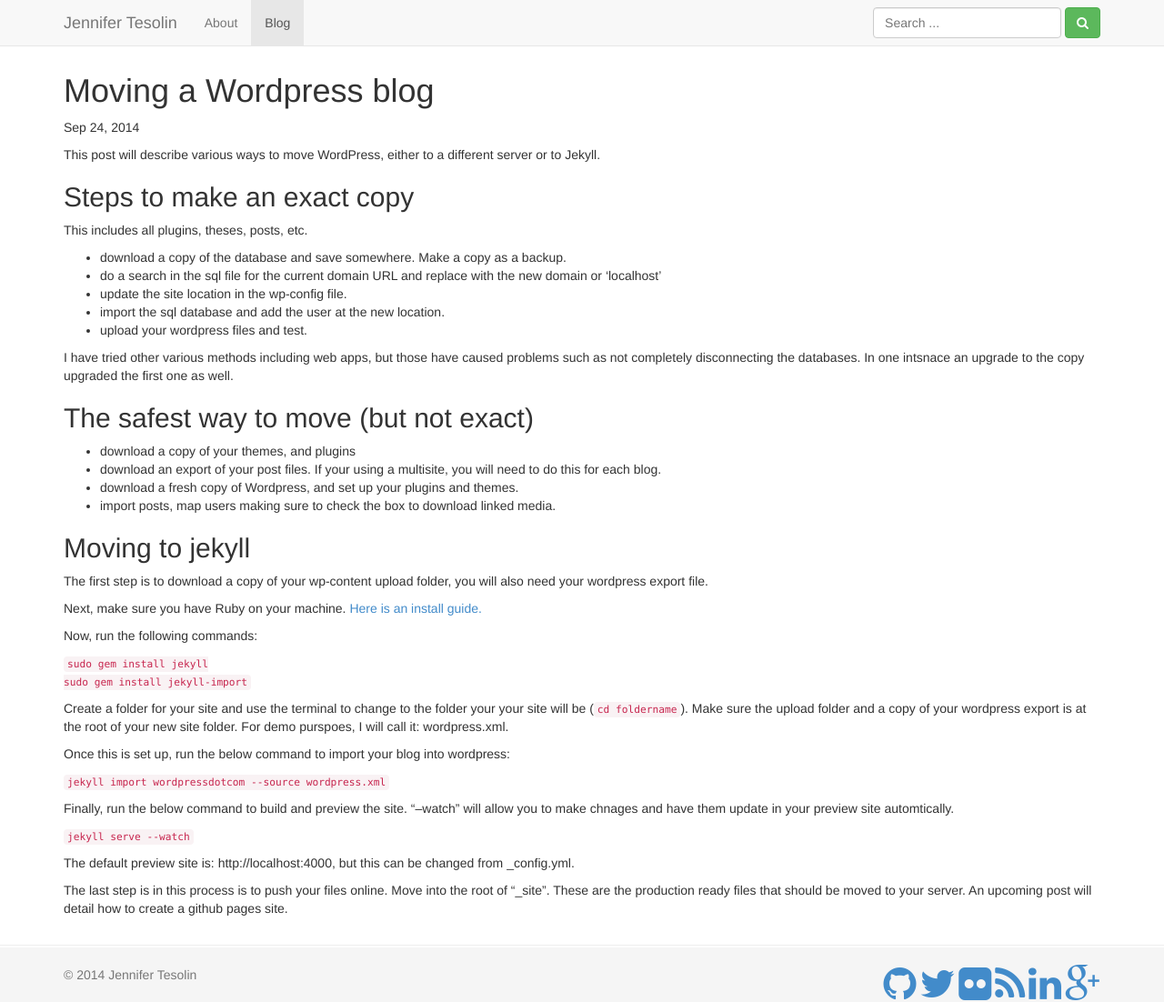
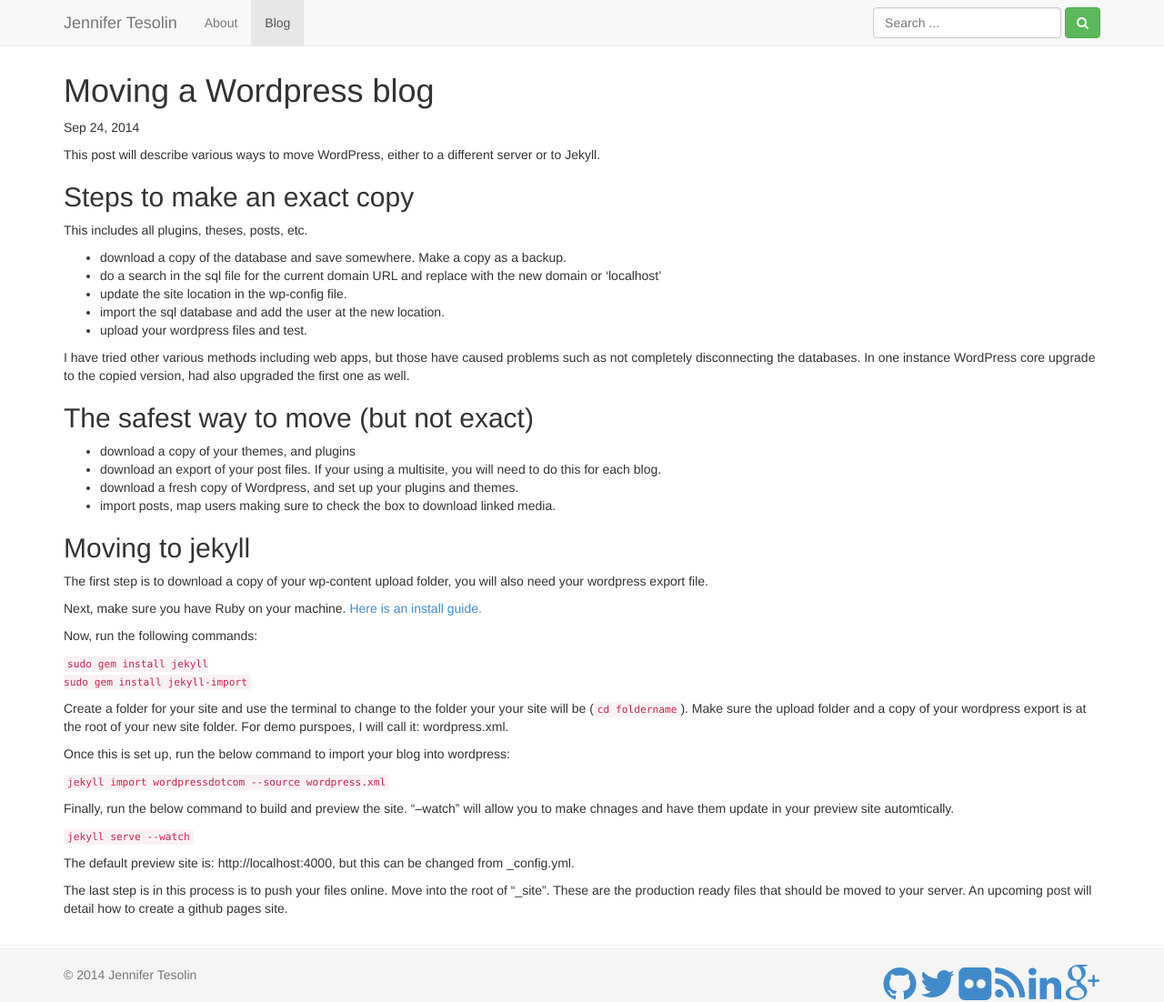
Before and after one commit to jennifert/jekyll-site, a Jekyll site: the page built from _posts/2014-09-24-Moving-a-WordPress-Blog.markdown, in a window 1280 px wide and 1102 px high. Shown: the whole window at 91% size. Built offline with Jekyll 4.4.1, drawn with Linux system fonts in a browser that asks for light colours.

Commit message:
Fixed typo

```diff
--- a/_posts/2014-09-24-Moving-a-WordPress-Blog.markdown
+++ b/_posts/2014-09-24-Moving-a-WordPress-Blog.markdown
@@ -25,7 +25,7 @@ This includes all plugins, theses, posts, etc.
 - import the sql database and add the user at the new location.
 - upload your wordpress files and test.
 
-I have tried other various methods including web apps, but those have caused problems such as not completely disconnecting the databases. In one intsnace an upgrade to the copy upgraded the first one as well.
+I have tried other various methods including web apps, but those have caused problems such as not completely disconnecting the databases. In one instance WordPress core upgrade to the copied version, had also upgraded the first one as well.
 
 ##The safest way to move (but not exact)
 
```
Also changed, not shown: 3 other files.
